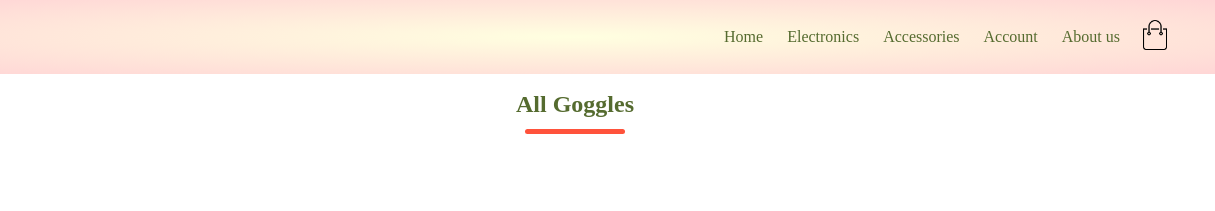
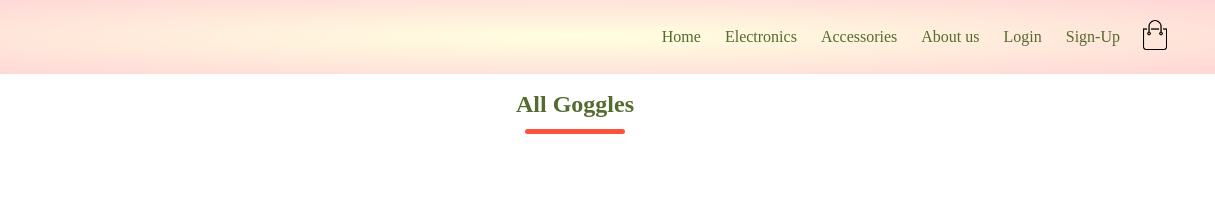
Before and after one commit to DZ521111/Online-Shopping-System, a plain HTML site: page A-Goggles.htm in a window 1280 px wide. Shown: the top 211 px of the page, 65-1280 px from the left. Drawn offline with Linux system fonts and the light colour scheme.

Commit message:
Update A-Goggles.htm

```diff
--- a/A-Goggles.htm
+++ b/A-Goggles.htm
@@ -21,8 +21,9 @@
                         <li><a href="index.htm">Home</a></li>
                         <li><a href="Electronics.htm">Electronics</a></li>
                         <li><a href="Accessories.htm">Accessories</a></li>
-                        <li><a href="Account.htm">Account</a></li>
                         <li><a href="Aboutus.htm">About us</a></li>
+                        <li><a href="Login.htm">Login</a></li>
+                        <li><a href="Registration.htm">Sign-Up</a></li>
                     </ul>
                 </nav>
                 <a href="Cart.htm"><img src="images/cart.png" width="30px" height="30px"></a>
@@ -96,4 +97,4 @@
                 </div>
             </div>
         </div>
-    </div>ś
+    </div>
```
